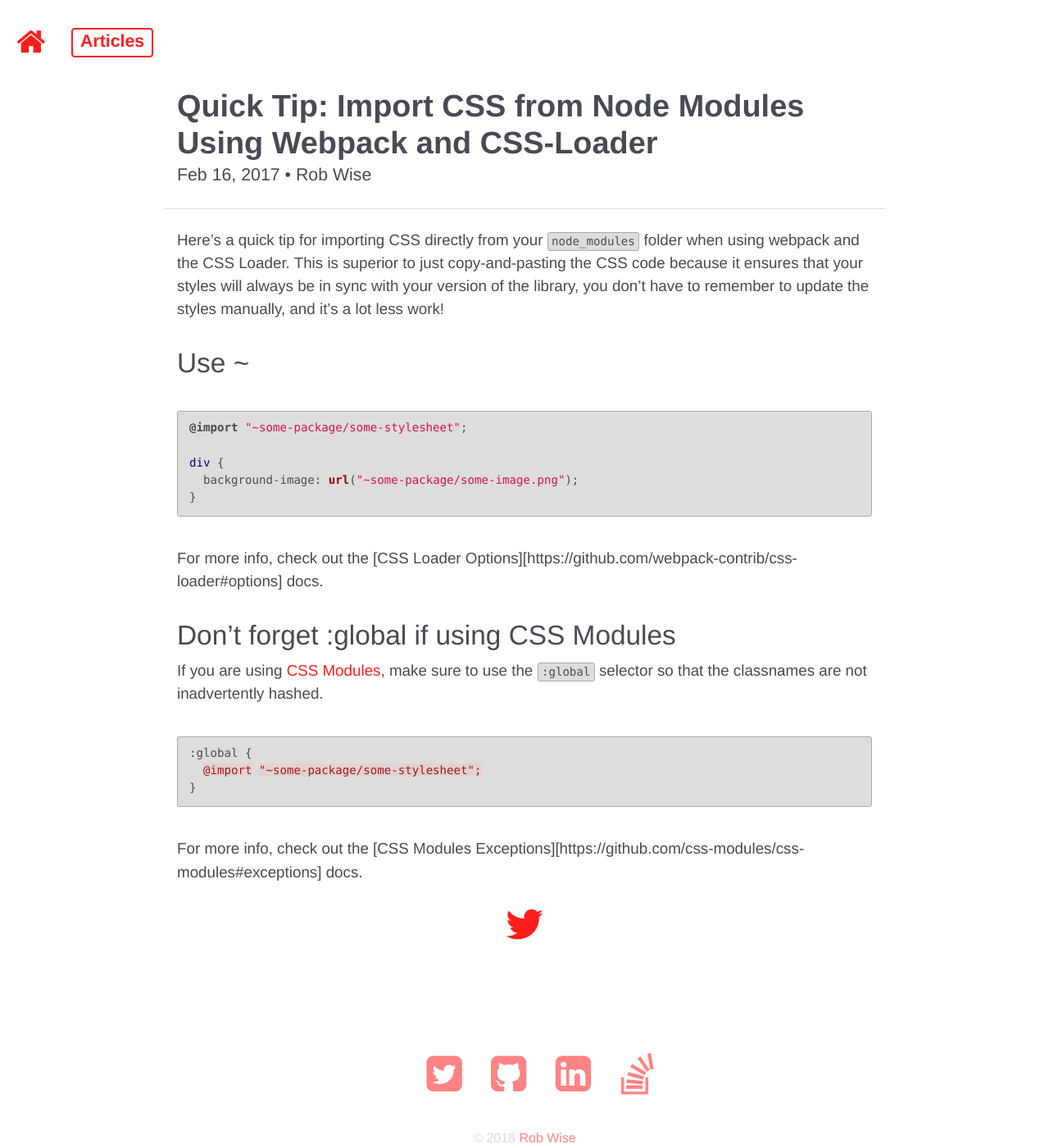
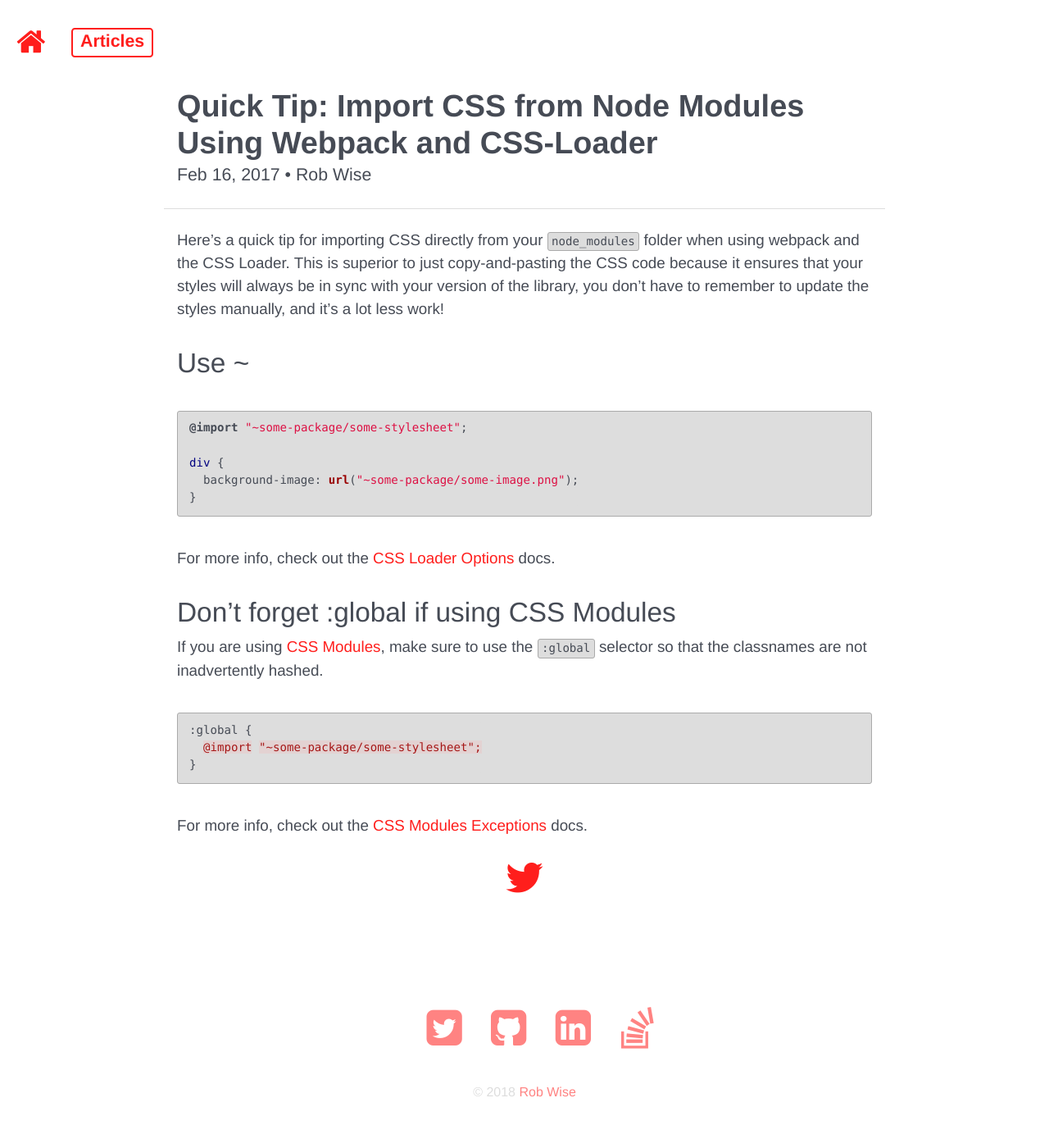
Before and after one commit to robwise/robwise.github.io, a Jekyll site: the page built from _posts/2017-02-16-quick-tip-webpack-import-css-from-node-modules.md, in a window 1280 px wide. Shown: the whole page at 82% size. Built offline with Jekyll 4.4.1, drawn with Linux system fonts in a browser that asks for light colours; nearby versions of some CDN libraries; comment, search, counter and statistics services are not loaded; after the commit the page ends 1344 px from its top, so only the background shows below that.

Commit message:
Update 2017-02-16-quick-tip-webpack-import-css-from-node-modules.md

````diff
--- a/_posts/2017-02-16-quick-tip-webpack-import-css-from-node-modules.md
+++ b/_posts/2017-02-16-quick-tip-webpack-import-css-from-node-modules.md
@@ -17,7 +17,7 @@ div {
   background-image: url("~some-package/some-image.png");
 }
 ```
-For more info, check out the [CSS Loader Options][https://github.com/webpack-contrib/css-loader#options] docs.
+For more info, check out the [CSS Loader Options](https://github.com/webpack-contrib/css-loader#options) docs.
 
 ## Don't forget :global if using CSS Modules
 If you are using [CSS Modules](https://github.com/css-modules/css-modules), make sure to use the `:global` selector so that the classnames are not inadvertently hashed.
@@ -28,4 +28,4 @@ If you are using [CSS Modules](https://github.com/css-modules/css-modules), make
 }
 ```
 
-For more info, check out the [CSS Modules Exceptions][https://github.com/css-modules/css-modules#exceptions] docs.
+For more info, check out the [CSS Modules Exceptions](https://github.com/css-modules/css-modules#exceptions) docs.
````
